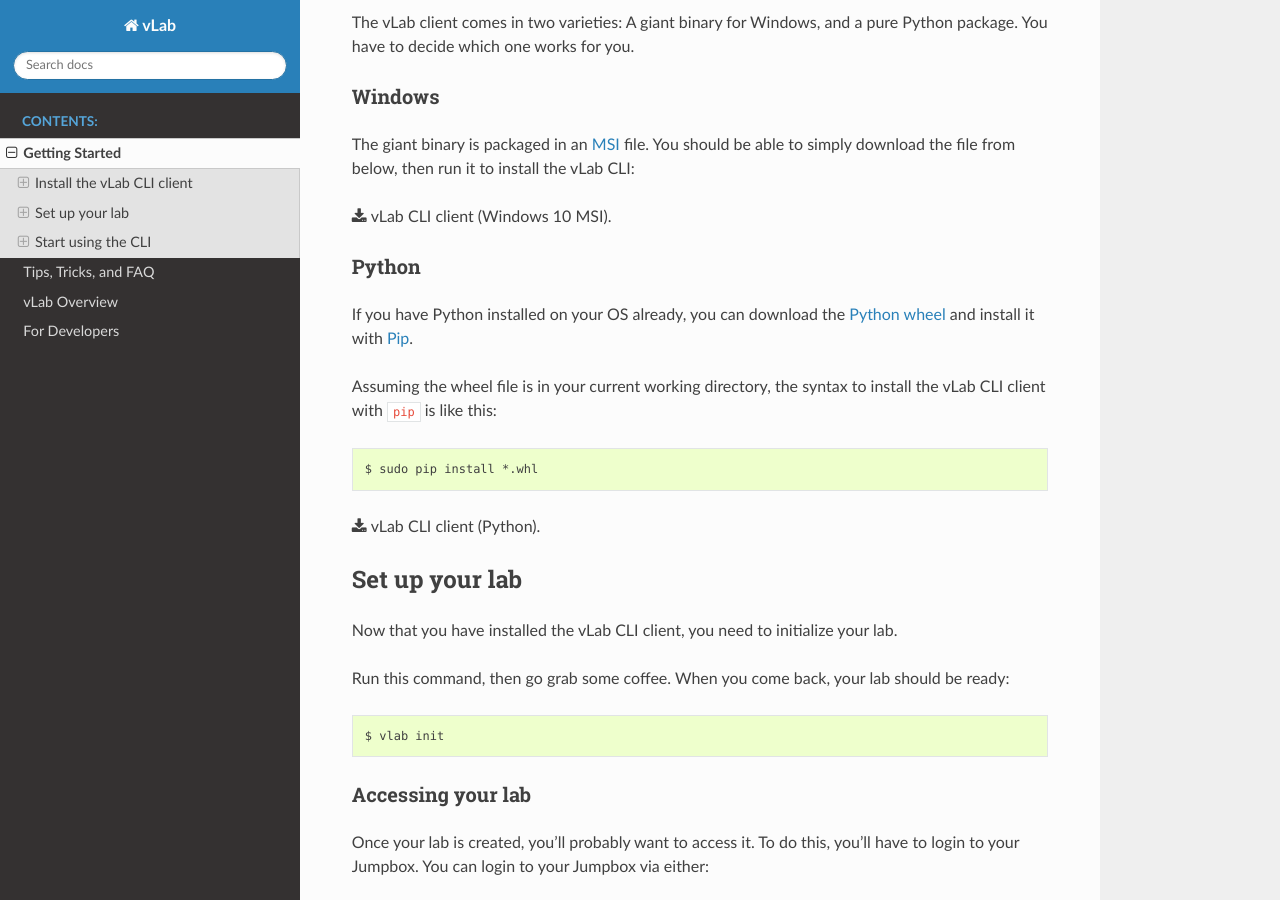
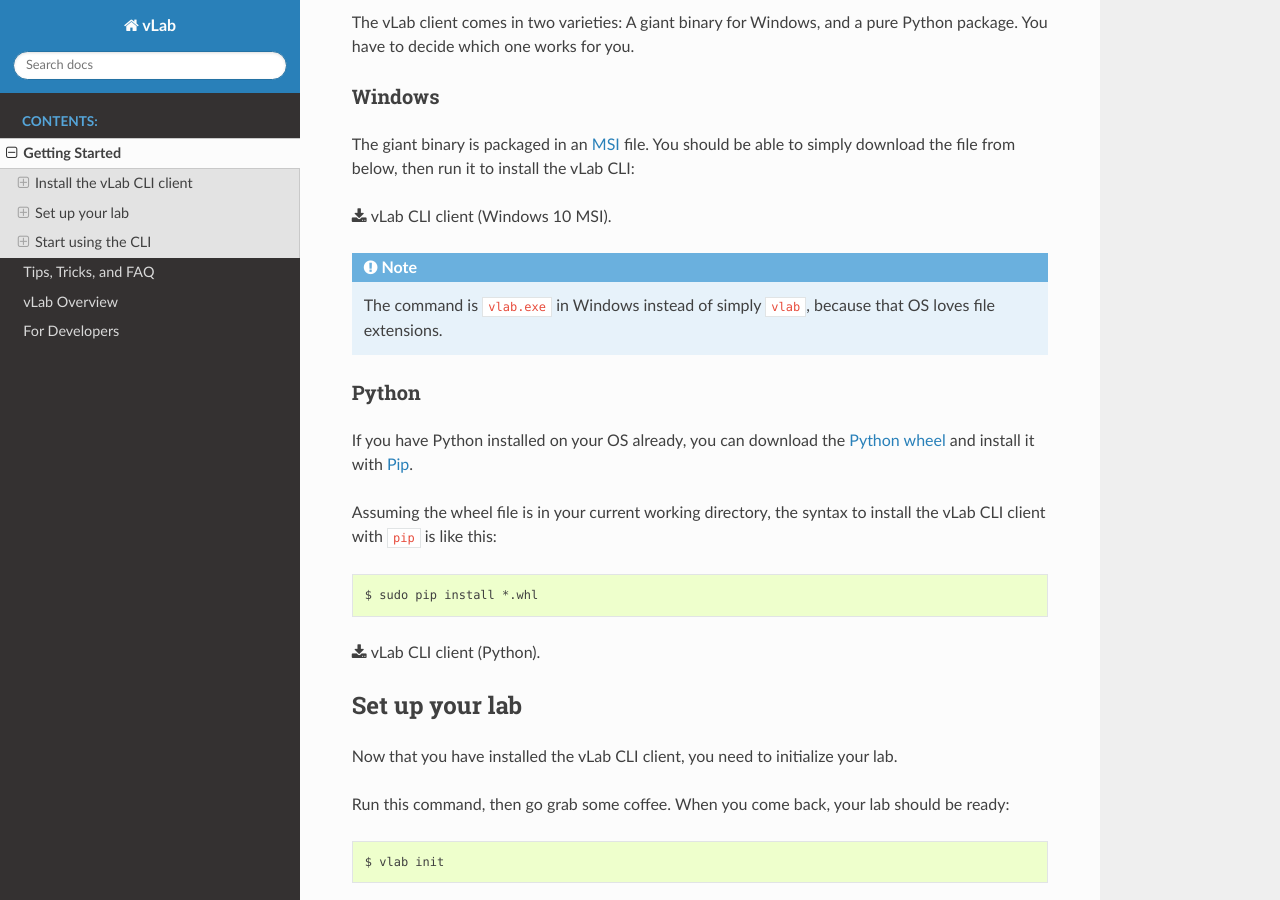
Before and after one commit to willnx/vlab_docs, a Sphinx documentation site: the page built from docs/source/getting_started.rst, in a window 1280 px wide and 900 px high, scrolled down 397 px. Built offline with Sphinx 7.4.7 and the Read the Docs theme 2.0.0, drawn with Linux system fonts in a browser that asks for light colours.

Commit message:
Finally got an MSI version of the CLI client working

```diff
--- a/docs/source/getting_started.rst
+++ b/docs/source/getting_started.rst
@@ -30,8 +30,12 @@
 
 .. only:: builder_html
 
-   :download:`vLab CLI client (Windows 10 MSI) <TODO>`.
+   :download:`vLab CLI client (Windows 10 MSI) <vlab-cli-0.0.3-amd64.msi>`.
 
+.. note::
+
+   The command is ``vlab.exe`` in Windows instead of simply ``vlab``, because
+   that OS loves file extensions.
 
 Python
 ======
```
Also changed, not shown: 1 other file.
